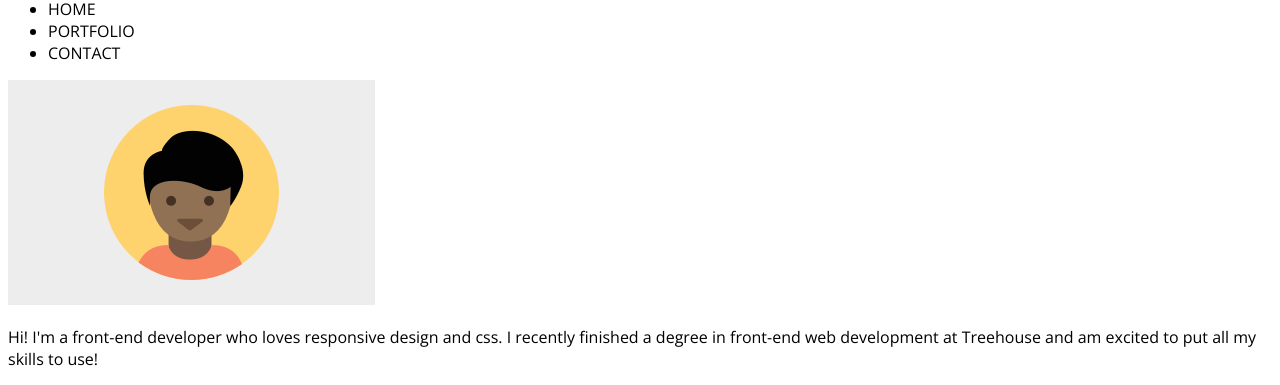
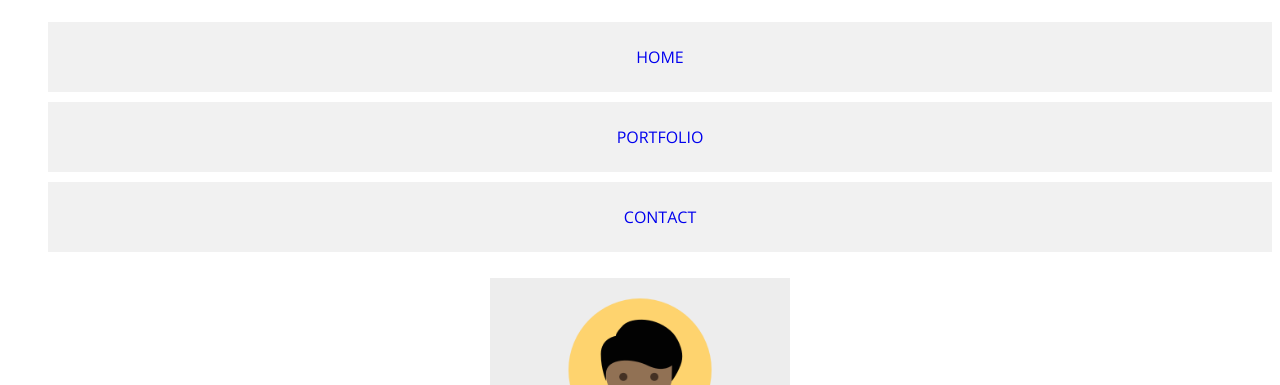
Before and after one commit to maddiewk/fewd_techdegree_project2, a plain HTML site: page index.html in a window 1280 px wide. Shown: the part 88-473 px from the top of the page. Drawn offline with nearby package versions, Linux system fonts and the light colour scheme.

Commit message:
general styles css

```diff
--- a/css/styles.css
+++ b/css/styles.css
@@ -1,12 +1,57 @@
 /* GLOBAL STYLES */
+
+* {
+  box-sizing: border-box;
+}
 
 body {
   font-family: "Open Sans", sans-serif;
+  text-align: center;
 }
 
 /* SECTION STYLES */
 
+header,
+.main-nav {
+  display: flex;
+  flex-direction: column;
+}
 
+
+.main-nav a {
+  display: block;
+  background-color: #F1F1F1;
+  margin-bottom: 10px;
+  padding: 1.5em;
+}
+
+ul li {
+  list-style: none;
+}
+
+li a {
+  text-decoration: none;
+}
+
+li a:hover {
+  color: #A9A9A9;
+}
+
+.profile-img {
+  width: 300px;
+}
+
+#contact {
+  margin-bottom: 30px;
+}
+
+.footer {
+  display: flex;
+  flex-direction: row;
+  justify-content: space-between;
+  margin-top: 30px;
+  margin-bottom: 30px;
+}
 
 
 /* MEDIA QUERIES */
--- a/index.html
+++ b/index.html
@@ -14,12 +14,12 @@
 
     <div class="main-nav">
       <ul>
-        <li>HOME</li>
-        <li>PORTFOLIO</li>
-        <li>CONTACT</li>
+        <li><a href="#top">HOME</a></li>
+        <li><a href="#portfolio">PORTFOLIO</a></li>
+        <li><a href="#contact">CONTACT</a></li>
       </ul>
-      <img src="images/responsive-layout-profile.png" alt="Student profile picture">
     </div>
+    <img class="profile-img" src="images/responsive-layout-profile.png" alt="Student profile picture">
       <p>Hi! I'm a front-end developer who loves responsive design and css. I recently finished a degree in front-end web development at Treehouse and am excited to put all my skills to use!</p>
     <div>
 
@@ -59,10 +59,12 @@
 
     </div>
 
+    <hr>
+
     <footer>
-      <ul>
+      <ul class="footer">
         <li>Student Name</li>
-        <li id="top">Back to Top</li>
+        <li><a href="#top">Back to Top</a></li>
       </ul>
     </footer>
 
```
